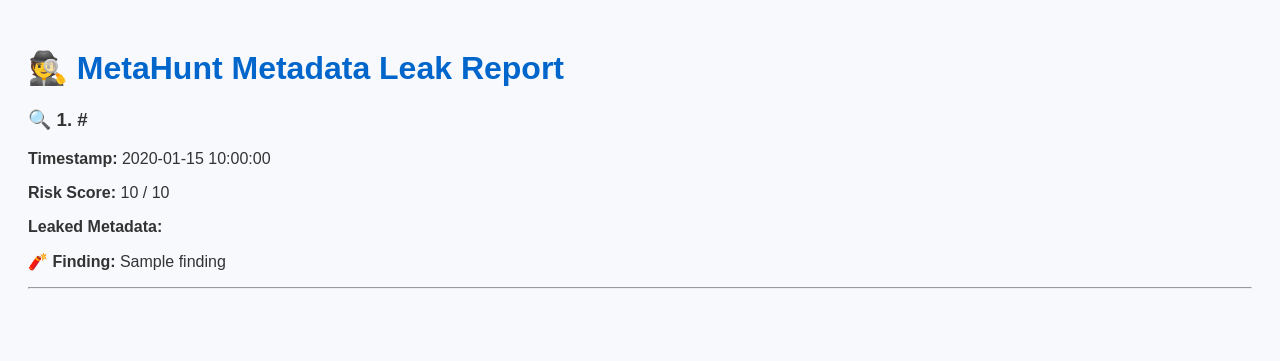
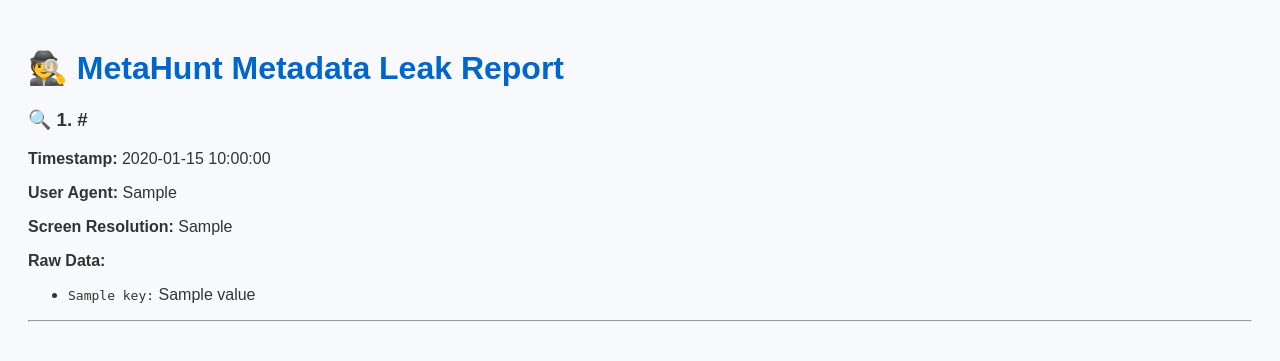
Before and after one commit to Sanal-Lince/Meta_Hunt, a Flask app: template toolkit/templates/report.html in a window 1280 px wide. Shown: the top 361 px of the page. Run offline with Flask 3, Linux system fonts and the light colour scheme; the template is opened without the code that fills it: most values are stand-ins (such as "Sample title", 1, 10 or a date in 2020).

Commit message:
Update report.html

```diff
--- a/toolkit/templates/report.html
+++ b/toolkit/templates/report.html
@@ -12,14 +12,15 @@
     <div class="leak-block">
       <h3>🔍 {{ loop.index }}. {{ entry.url }}</h3>
       <p><strong>Timestamp:</strong> {{ entry.timestamp }}</p>
-      <p><strong>Risk Score:</strong> {{ entry.risk_score }} / 10</p>
-      <p><strong>Leaked Metadata:</strong></p>
+      <p><strong>User Agent:</strong> {{ entry.user_agent }}</p>
+      <p><strong>Screen Resolution:</strong> {{ entry.screen_resolution }}</p>
+
+      <p><strong>Raw Data:</strong></p>
       <ul>
-        {% for key, value in entry.metadata.items() %}
+        {% for key, value in entry.items() %}
           <li><code>{{ key }}:</code> {{ value }}</li>
         {% endfor %}
       </ul>
-      <p><strong>🧨 Finding:</strong> {{ entry.finding }}</p>
       <hr>
     </div>
   {% endfor %}
```
